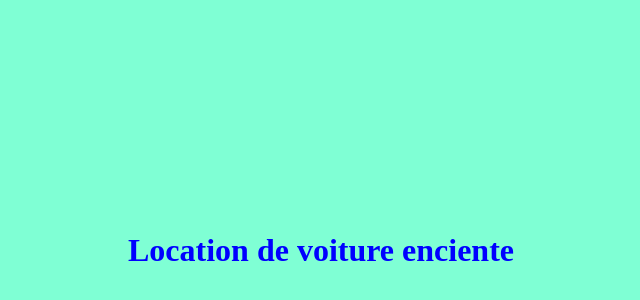
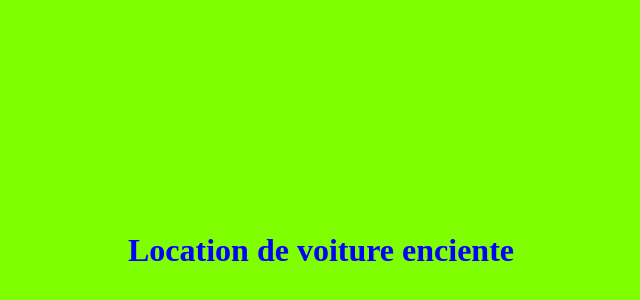
Before and after one commit to Noori001/test-files, a plain HTML site: page index.html in a window 1280 px wide. Shown: the part 42-342 px from the top of the page, without its empty margins (319-959 px from the left). Drawn offline with Linux system fonts and the light colour scheme.

Commit message:
changes color bk commit

```diff
--- a/index.html
+++ b/index.html
@@ -2,7 +2,7 @@
 <html>
     <meta charset="utf-8">
     <title></title>
-    <body style="background-color: aquamarine">
+    <body style="background-color: chartreuse">
         <h1 style="padding-top: 20%; padding-bottom: 20%; text-align: center; color: blue">
             Location de voiture enciente
         </h1>
```
